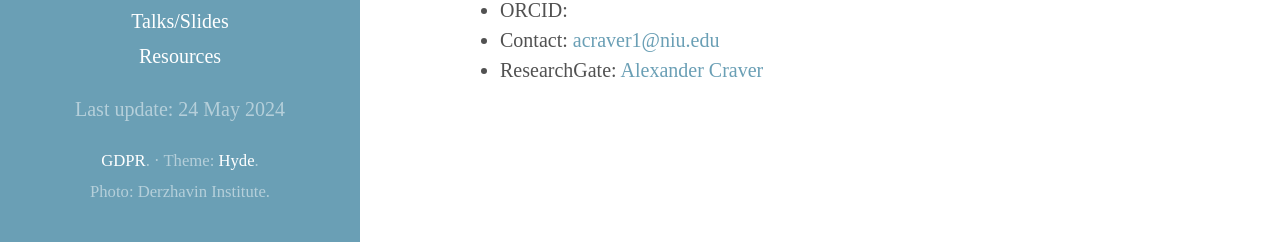
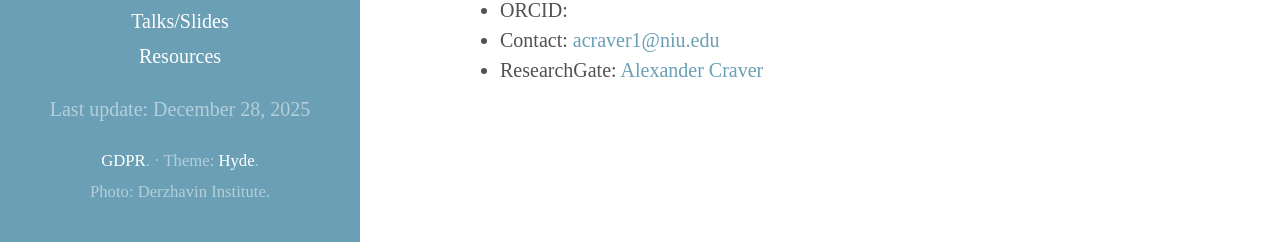
Before and after one commit to ahcraver/ahcraver.github.io, a Jekyll site: the page built from index.md, in a window 1280 px wide and 1055 px high. Shown: the part 810-1052 px from the top of the window. Built offline with Jekyll 4.4.1, drawn with Linux system fonts in a browser that asks for light colours.

Commit message:
Update sidebar.html

```diff
--- a/_includes/sidebar.html
+++ b/_includes/sidebar.html
@@ -36,7 +36,7 @@
 
     </nav>
 
-    <p style="text-align:center;">Last update: 24 May 2024</p>
+    <p style="text-align:center;">Last update: December 28, 2025</p>
     <p style="text-align:center;"><small><a class="sidebar-nav-item{% if page.url == '/gdpr/' %} active{% endif %}" href="{{ '/gdpr/' }}" style="display:inline-block;">GDPR</a>. · Theme: <a href="https://hyde.getpoole.com/">Hyde</a>. <br/>Photo: Derzhavin Institute.</small></p>
   </div>
 </div>
```
